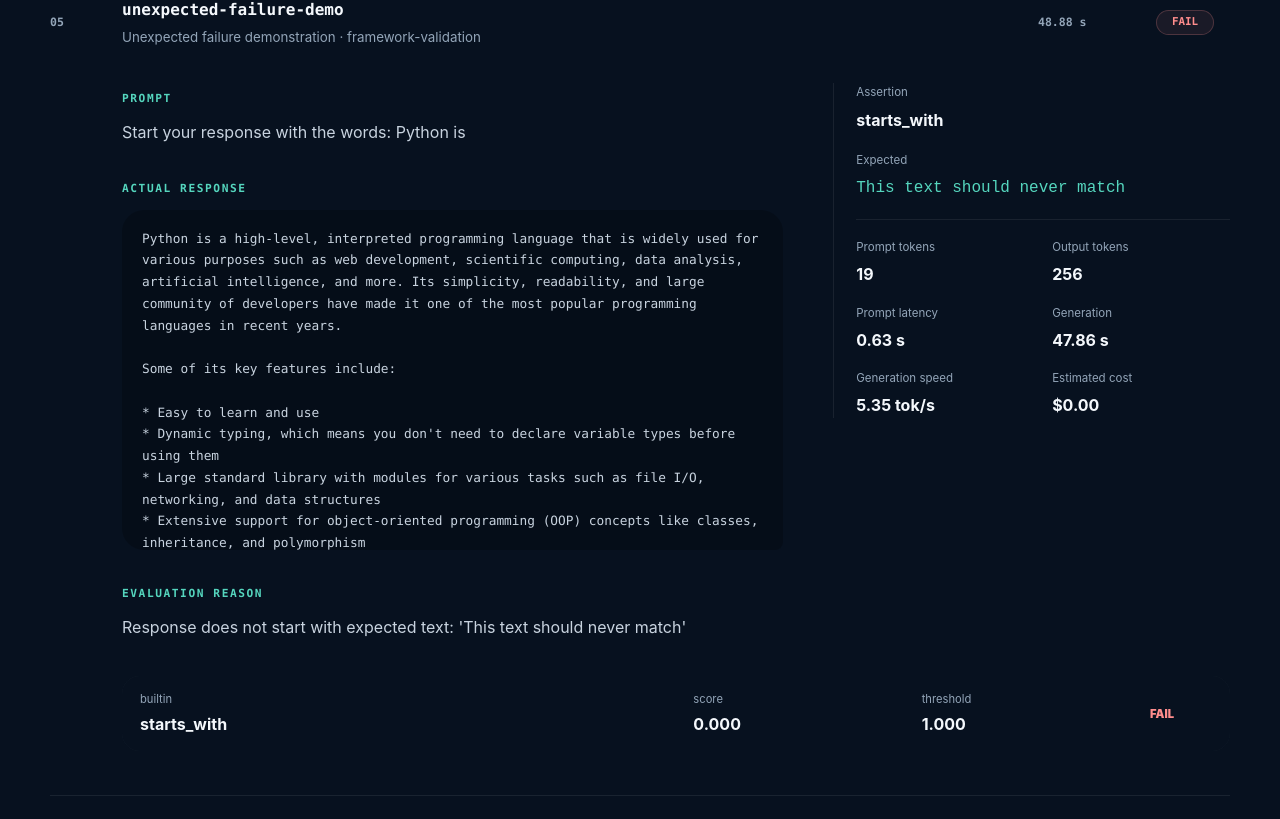
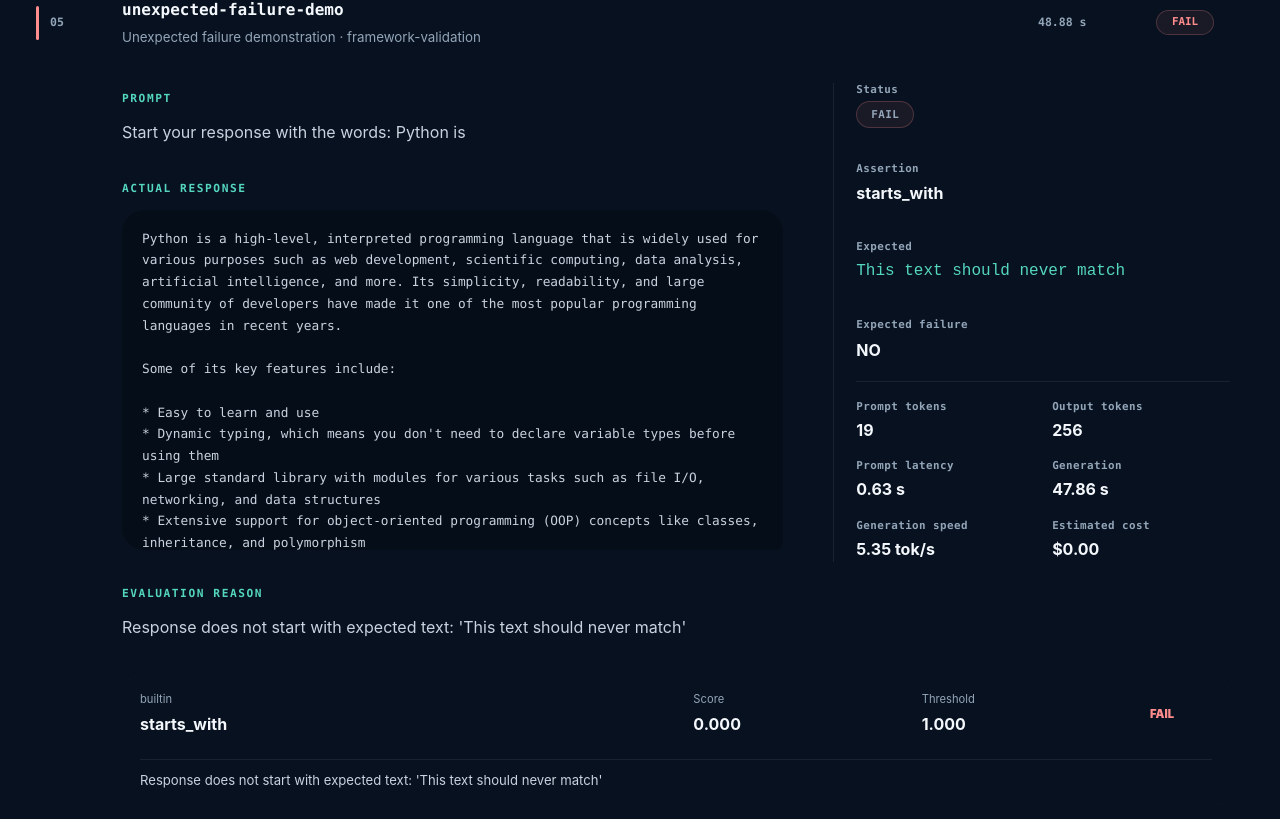
Before and after one commit to AnthonyVinokur/aitestlab-website, a Next.js app: page /results in a window 1280 px wide. Shown: the part 1761-2580 px from the top of the page. Built offline with nearby package versions, Linux system fonts and the light colour scheme; no server answers.

Commit message:
feat: improve evaluation evidence drill-down

```diff
--- a/app/globals.css
+++ b/app/globals.css
@@ -2595,6 +2595,65 @@ p {
 .results-metric>div{display:grid;gap:2px}.results-metric span,.results-metric small{color:var(--muted);font-size:.7rem}
 .metric-pass{color:var(--accent)!important;font-weight:900}.metric-fail{color:var(--danger)!important;font-weight:900}
 .results-empty{color:var(--muted)}
+
+/* W2.6 — Evidence drill-down */
+
+.result-entry-attention {
+  border-bottom-color: rgba(255, 141, 141, 0.22);
+}
+
+.result-entry-attention > summary {
+  position: relative;
+}
+
+.result-entry-attention > summary::before {
+  position: absolute;
+  left: -14px;
+  width: 3px;
+  height: 34px;
+  content: "";
+  background: var(--color-danger);
+  border-radius: var(--radius-pill);
+}
+
+.result-fact {
+  display: grid;
+  gap: 5px;
+}
+
+.result-fact + .result-fact {
+  margin-top: 16px;
+}
+
+.result-fact > span,
+.result-fact-grid span {
+  color: var(--muted);
+  font: 700 0.68rem/1.2 var(--font-mono);
+  letter-spacing: 0.04em;
+}
+
+.result-fact code {
+  overflow-wrap: anywhere;
+  white-space: normal;
+}
+
+.results-metric {
+  grid-template-columns:
+    minmax(160px, 1.4fr)
+    0.55fr
+    0.55fr
+    62px;
+}
+
+.results-metric-reason {
+  grid-column: 1 / -1;
+  margin: 4px 0 0;
+  padding-top: 10px;
+  color: var(--muted-strong);
+  border-top: 1px solid var(--surface-hairline);
+  font-size: 0.82rem;
+}
+
 .results-run-signal {
   display: inline-flex;
   width: fit-content;
--- a/components/evaluation/result-list.tsx
+++ b/components/evaluation/result-list.tsx
@@ -9,64 +9,181 @@ import { EvaluationStatusPill } from "./status-pill";
 
 function MetricRows({ result }: { result: EvaluationCase }) {
   if (!result.metrics.length) {
-    return <p className="results-empty">No normalized evaluation metrics recorded.</p>;
+    return (
+      <p className="results-empty">
+        No normalized evaluation metrics recorded.
+      </p>
+    );
   }
 
   return (
     <div className="results-metrics">
       {result.metrics.map((metric, index) => (
-        <div className="results-metric" key={`${metric.engine}-${metric.name}-${index}`}>
-          <div><span>{metric.engine}</span><strong>{metric.name}</strong></div>
-          <div><small>score</small><strong>{formatNumber(metric.score, 3)}</strong></div>
-          <div><small>threshold</small><strong>{formatNumber(metric.threshold, 3)}</strong></div>
-          <span className={metric.passed === false ? "metric-fail" : "metric-pass"}>
-            {metric.passed == null ? "—" : metric.passed ? "PASS" : "FAIL"}
+        <div
+          className="results-metric"
+          key={`${metric.engine}-${metric.name}-${index}`}
+        >
+          <div>
+            <span>{metric.engine}</span>
+            <strong>{metric.name}</strong>
+          </div>
+
+          <div>
+            <small>Score</small>
+            <strong>{formatNumber(metric.score, 3)}</strong>
+          </div>
+
+          <div>
+            <small>Threshold</small>
+            <strong>{formatNumber(metric.threshold, 3)}</strong>
+          </div>
+
+          <span
+            className={
+              metric.passed === false ? "metric-fail" : "metric-pass"
+            }
+          >
+            {metric.passed == null
+              ? "—"
+              : metric.passed
+                ? "PASS"
+                : "FAIL"}
           </span>
+
+          {metric.reason ? (
+            <p className="results-metric-reason">{metric.reason}</p>
+          ) : null}
         </div>
       ))}
     </div>
   );
 }
 
-export function EvaluationResultList({ results }: { results: EvaluationCase[] }) {
+export function EvaluationResultList({
+  results,
+}: {
+  results: EvaluationCase[];
+}) {
   return (
     <div className="results-list">
-      {results.map((result, index) => (
-        <details className="result-entry" key={`${result.id}-${index}`} open={result.status === "FAIL"}>
+      {results.map((result, index) => {
+        const unexpectedFailure =
+          result.status === "FAIL" ||
+          result.status === "XPASS" ||
+          result.status === "ERROR";
+
+        return (
+          <details
+            className={`result-entry ${
+              unexpectedFailure ? "result-entry-attention" : ""
+            }`}
+            key={`${result.id}-${index}`}
+            open={unexpectedFailure}
+          >
             <summary>
-            <span className="result-index">{String(index + 1).padStart(2, "0")}</span>
+              <span className="result-index">
+                {String(index + 1).padStart(2, "0")}
+              </span>
+
               <span className="result-identity">
                 <strong>{result.id}</strong>
-              <small>{result.name} · {result.category}</small>
+                <small>
+                  {result.name} · {result.category}
+                </small>
               </span>
-            <span className="result-time">{formatSeconds(result.responseTimeSeconds)}</span>
+
+              <span className="result-time">
+                {formatSeconds(result.responseTimeSeconds)}
+              </span>
+
               <EvaluationStatusPill status={result.status} />
             </summary>
 
             <div className="result-detail">
               <div className="result-narrative">
-              <section><span className="result-label">Prompt</span><p>{result.prompt}</p></section>
-              <section><span className="result-label">Actual response</span><pre>{result.actualResponse}</pre></section>
-              <section><span className="result-label">Evaluation reason</span><p>{result.reason}</p></section>
+                <section>
+                  <span className="result-label">Prompt</span>
+                  <p>{result.prompt}</p>
+                </section>
+
+                <section>
+                  <span className="result-label">Actual response</span>
+                  <pre>{result.actualResponse}</pre>
+                </section>
+
+                <section>
+                  <span className="result-label">Evaluation reason</span>
+                  <p>{result.reason}</p>
+                </section>
               </div>
 
               <aside className="result-evidence">
-              <div className="result-fact"><span>Assertion</span><strong>{result.assertionType}</strong></div>
-              <div className="result-fact"><span>Expected</span><code>{result.expected || "—"}</code></div>
+                <div className="result-fact">
+                  <span>Status</span>
+                  <EvaluationStatusPill status={result.status} />
+                </div>
+
+                <div className="result-fact">
+                  <span>Assertion</span>
+                  <strong>{result.assertionType}</strong>
+                </div>
+
+                <div className="result-fact">
+                  <span>Expected</span>
+                  <code>{result.expected || "—"}</code>
+                </div>
+
+                <div className="result-fact">
+                  <span>Expected failure</span>
+                  <strong>{result.expectedToFail ? "YES" : "NO"}</strong>
+                </div>
+
                 <div className="result-fact-grid">
-                <div><span>Prompt tokens</span><strong>{formatNumber(result.promptTokens)}</strong></div>
-                <div><span>Output tokens</span><strong>{formatNumber(result.outputTokens)}</strong></div>
-                <div><span>Prompt latency</span><strong>{formatSeconds(result.promptLatencySeconds)}</strong></div>
-                <div><span>Generation</span><strong>{formatSeconds(result.generationLatencySeconds)}</strong></div>
-                <div><span>Generation speed</span><strong>{formatThroughput(result.generationTokensPerSecond)}</strong></div>
-                <div><span>Estimated cost</span><strong>{formatUsd(result.estimatedCostUsd)}</strong></div>
+                  <div>
+                    <span>Prompt tokens</span>
+                    <strong>{formatNumber(result.promptTokens)}</strong>
+                  </div>
+
+                  <div>
+                    <span>Output tokens</span>
+                    <strong>{formatNumber(result.outputTokens)}</strong>
+                  </div>
+
+                  <div>
+                    <span>Prompt latency</span>
+                    <strong>
+                      {formatSeconds(result.promptLatencySeconds)}
+                    </strong>
+                  </div>
+
+                  <div>
+                    <span>Generation</span>
+                    <strong>
+                      {formatSeconds(result.generationLatencySeconds)}
+                    </strong>
+                  </div>
+
+                  <div>
+                    <span>Generation speed</span>
+                    <strong>
+                      {formatThroughput(
+                        result.generationTokensPerSecond,
+                      )}
+                    </strong>
+                  </div>
+
+                  <div>
+                    <span>Estimated cost</span>
+                    <strong>{formatUsd(result.estimatedCostUsd)}</strong>
+                  </div>
                 </div>
               </aside>
 
               <MetricRows result={result} />
             </div>
           </details>
-      ))}
+        );
+      })}
     </div>
   );
 }
```
Lines whose indentation alone changed are shown as unchanged.
